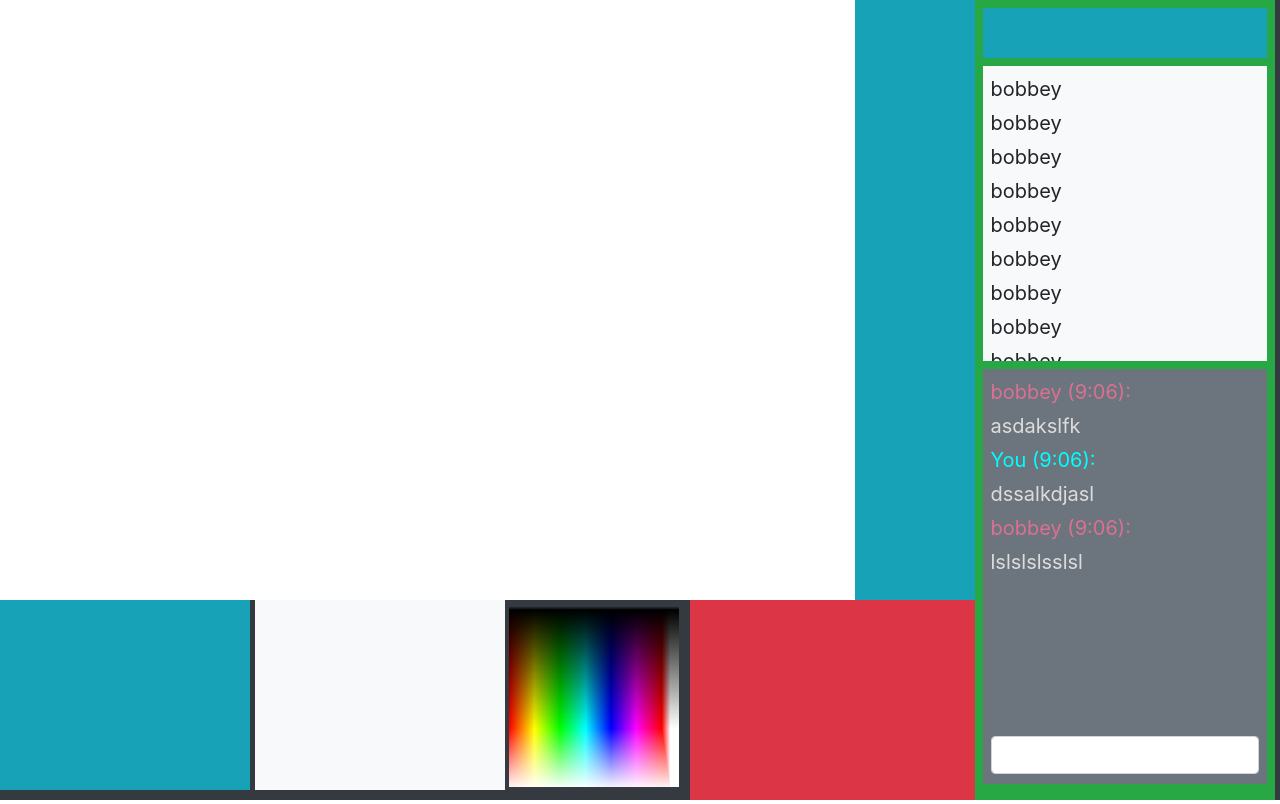
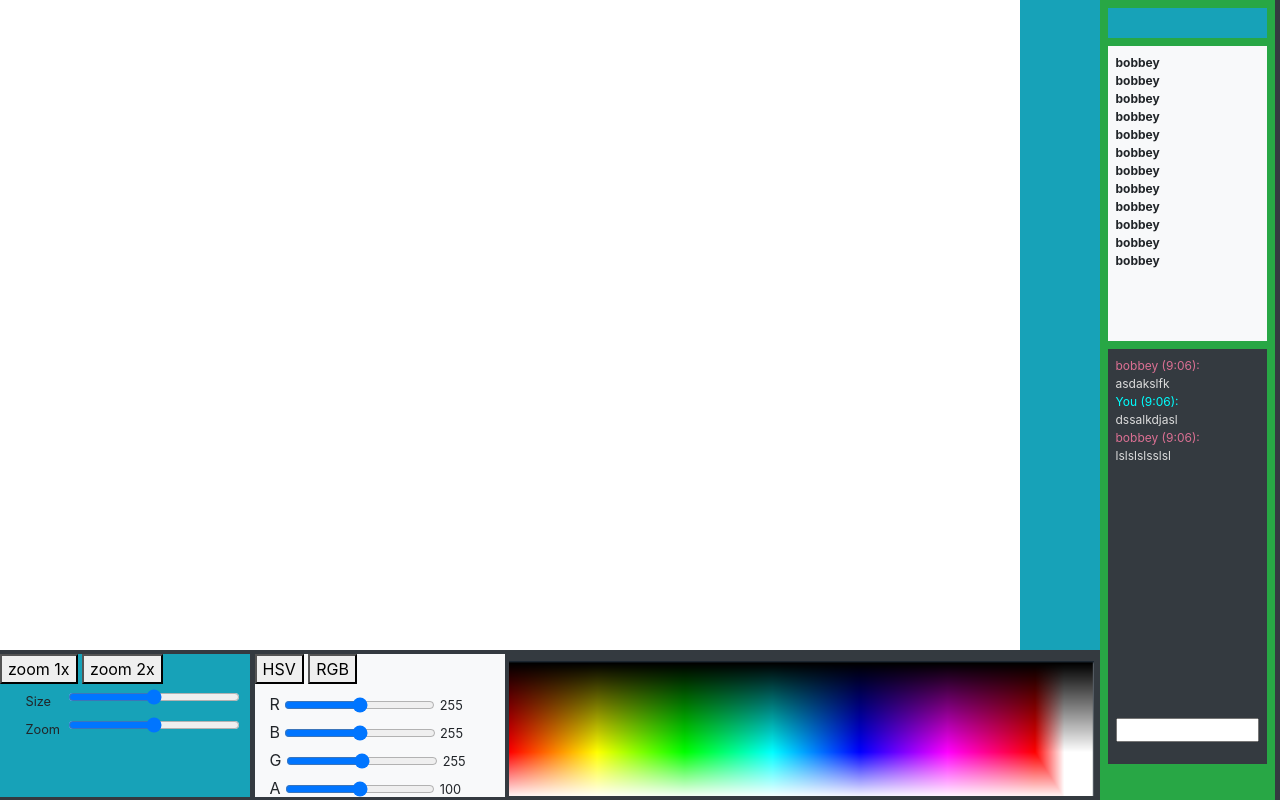
Before and after one commit to qnguyen3411/drawwithme_paintchat, a website: page public/index.html in a window 1280 px wide. Drawn offline with nearby package versions, Linux system fonts and the light colour scheme.

Commit message:
sec commit

```diff
--- a/public/index.html
+++ b/public/index.html
@@ -24,38 +24,55 @@
         </div>
       </div>
       <div id="toolSection" class="bg-info"></div>
+
       <div id="paletteSection" class="bg-dark">
-        <div id="rgb" class="slidersContainer bg-info"></div>
-        <div id="hsv" class="slidersContainer bg-light"></div>
+        <div id="rgb" class="slidersContainer bg-info mt-1">
+          <button id="zoom1x">zoom 1x</button>
+          <button id="zoom2x">zoom 2x</button>
+          <div class="col-11 mx-auto mt-2">
+            <label class="row"><small class="col-1">Size</small> <input type="range" class="col-9 ml-auto"> </label>
+            <label class="row"><small class="col-1">Zoom</small> <input type="range" class="col-9 ml-auto"> </label>
+          </div>
+        </div>
+        <div id="hsv" class="slidersContainer bg-light mt-1">
+          <button id="">HSV</button>
+          <button id="">RGB</button>
+          <div class="col-12 mx-auto mt-2">
+          <label>R <input type="range" class="col-9"> <small>255</small></label>
+          <label>B <input type="range" class="col-9"> <small>255</small></label>
+          <label>G <input type="range" class="col-9"> <small>255</small></label>
+          <label>A <input type="range" class="col-9"> <small>100</small></label>
+          </div>
+        </div>
         <img id="palette" src="palette.png">
       </div>
     </div>
     <div id="userSection" class="bg-success">
       <div id="roomAction" class=" mx-2 mt-2 bg-info"></div>
       <div id="userList" class=" mx-2 my-2 bg-light p-2">
-        <p class="mb-1 text">bobbey</p>
-        <p class="mb-1 text">bobbey</p>
-        <p class="mb-1 text">bobbey</p>
-        <p class="mb-1 text">bobbey</p>
-        <p class="mb-1 text">bobbey</p>
-        <p class="mb-1 text">bobbey</p>
-        <p class="mb-1 text">bobbey</p>
-        <p class="mb-1 text">bobbey</p>
-        <p class="mb-1 text">bobbey</p>
-        <p class="mb-1 text">bobbey</p>
-        <p class="mb-1 text">bobbey</p>
-        <p class="mb-1 text">bobbey</p>
+        <p class="mb-0 font-weight-bold text">bobbey</p>
+        <p class="mb-0 font-weight-bold text">bobbey</p>
+        <p class="mb-0 font-weight-bold text">bobbey</p>
+        <p class="mb-0 font-weight-bold text">bobbey</p>
+        <p class="mb-0 font-weight-bold text">bobbey</p>
+        <p class="mb-0 font-weight-bold text">bobbey</p>
+        <p class="mb-0 font-weight-bold text">bobbey</p>
+        <p class="mb-0 font-weight-bold text">bobbey</p>
+        <p class="mb-0 font-weight-bold text">bobbey</p>
+        <p class="mb-0 font-weight-bold text">bobbey</p>
+        <p class="mb-0 font-weight-bold text">bobbey</p>
+        <p class="mb-0 font-weight-bold text">bobbey</p>
       </div>
-      <div id="chatLog" class=" mx-2 p-2 bg-secondary">
+      <div id="chatLog" class=" mx-2 p-2 bg-dark">
         <div id="messages">
-          <p class="mb-1 text text-others">bobbey (9:06):</p>
-          <p class="mb-1 text text-messages">asdakslfk</p>
-          <p class="mb-1 text text-yours">You (9:06):</p>
-          <p class="mb-1 text text-messages">dssalkdjasl</p>
-          <p class="mb-1 text text-others">bobbey (9:06):</p>
-          <p class="mb-1 text text-messages">lslslslsslsl</p>
+          <p class="mb-0 text text-others">bobbey (9:06):</p>
+          <p class="mb-0 text text-messages">asdakslfk</p>
+          <p class="mb-0 text text-yours">You (9:06):</p>
+          <p class="mb-0 text text-messages">dssalkdjasl</p>
+          <p class="mb-0 text text-others">bobbey (9:06):</p>
+          <p class="mb-0 text text-messages">lslslslsslsl</p>
         </div>
-        <input class="form-control" type="text" name="" id="">
+        <input class="col-12" type="text" name="" id="" style="font-size: 12px;">
       </div>
     </div>
   </div>
@@ -117,51 +134,24 @@
         x: evt.clientX  / zoom - rect.left,
         y: evt.clientY / zoom - rect.top
       };
-
+    }
     function getNonZoomedMousePos(canvas, evt) {
-
-    }
+      const rect = canvas.getBoundingClientRect();
+      return {
+        x: evt.clientX - rect.left,
+        y: evt.clientY - rect.top
+      };
     }
 
-    // Scrolling functions
-    $(document).scroll(function () {
-      if ($(this).scrollTop() > 1000) {
-        console.log("RESETTING")
-        $(this).scrollTop(1000)
+
+
+    $('#zoom1x').click(function() {handleZoom(1)})
+    $('#zoom2x').click(function() {handleZoom(2)})
+
+    function handleZoom(zoomVal) {
+      $('#upper, #lower').css('zoom', `${zoomVal}00%`)
+      $(upper.canvas).css('top', `${-2000 - 6 / zoomVal}px`)
     }
-    })
-
-    $(window).resize(function (e) {
-      console.log(window.innerWidth)
-      // floatingDiv()
-    })
-
-    // function floatingDiv() {
-
-    //   //How much the screen has been zoomed.
-    //   var zoomLevel = ((screen.width) / (window.innerWidth));
-    //   //By what factor we must scale the div for it to look the same.
-    //   var inverseZoom = ((window.innerWidth) / (screen.width));
-    //   //The div whose size we want to remain constant.
-    //   var h = document.getElementById("userSection");
-    //   var p = document.getElementById("paletteSection");
-    //   //This ensures that the div stays at the top of the screen at all times. For some reason, the top value is affected by the zoom level of the Div. So we need to multiple the top value by the zoom level for it to adjust to the zoom.
-    //   // h.style.top = (((window.pageYOffset) + 5) * zoomLevel).toString() + "px";
-
-    //   //This ensures that the window stays on the right side of the screen at all times. Once again, we multiply by the zoom level so that the div's padding scales up.
-    //   // h.style.paddingLeft = ((((window.pageXOffset) + 5) * zoomLevel).toString()) + "px";
-
-    //   //Finally, we shrink the div on a scale of inverseZoom.
-    //   console.log(`${window.innerWidth} - ${h.clientWidth}`)
-    //   h.style.zoom = inverseZoom;
-    //   // $(h).css('left', window.outerWidth + h.clientWidth );
-    //   // console.log(h.style.left)
-    //   p.style.zoom = inverseZoom;
-
-    // }
-
-    //We want the div to readjust every time there is a scroll event:
-    // window.onscroll = flaotingDiv;
   </script>
 </body>
 
--- a/public/style.css
+++ b/public/style.css
@@ -14,7 +14,7 @@
   /* PAINT SECTION */
   #paintSection {
     display: inline-block;
-    width: calc(100% - 300px);
+    width: calc(100% - 175px);
     height:100%;
     margin-right: -10px;
     vertical-align: top;
@@ -25,8 +25,8 @@
       top: 0px;
       left: 0px;
       display: inline-block;
-      width: calc(100% - 120px);
-      height: calc(100% - 200px);
+      width: calc(100% - 80px);
+      height: calc(100% - 150px);
       margin-right: -10px;
       vertical-align: top;
       overflow: scroll;
@@ -50,15 +50,15 @@
     #toolSection {
       /* position: fixed; */
       display: inline-block;
-      width: 120px;
-      height: calc(100% - 200px);
+      width: 80px;
+      height: calc(100% - 150px);
       vertical-align: top;
     }
 
     #paletteSection {
       /* position: fixed; */
-      width: calc(100% - 290px);
-      height: 200px;
+      width: 100%;
+      height: 150px;
     }
       .slidersContainer {
         vertical-align: top;
@@ -66,6 +66,13 @@
         width: 250px;
         height: 95%;
       }
+      .slidersContainer label {
+        height:20px;
+      }
+      .slidersContainer input {
+        height:10px;
+      }
+
       #palette {
         vertical-align: top;
         height: 90%;
@@ -80,13 +87,13 @@
   #userSection {
     /* position: fixed; */
     display: inline-block;
-    width: 300px;
+    width: 175px;
     height: 100%;
     vertical-align: top;
   }
 
     #roomAction {
-      height: 50px;
+      height: 30px;
     }
 
     #userList {
@@ -105,7 +112,7 @@
      /* USER !SECTION */
 
 .text {
-  font-size: 20px;
+  font-size: 12px;
 }
 .text-others {
   color: palevioletred;
```
Lines whose indentation alone changed are shown as unchanged.
